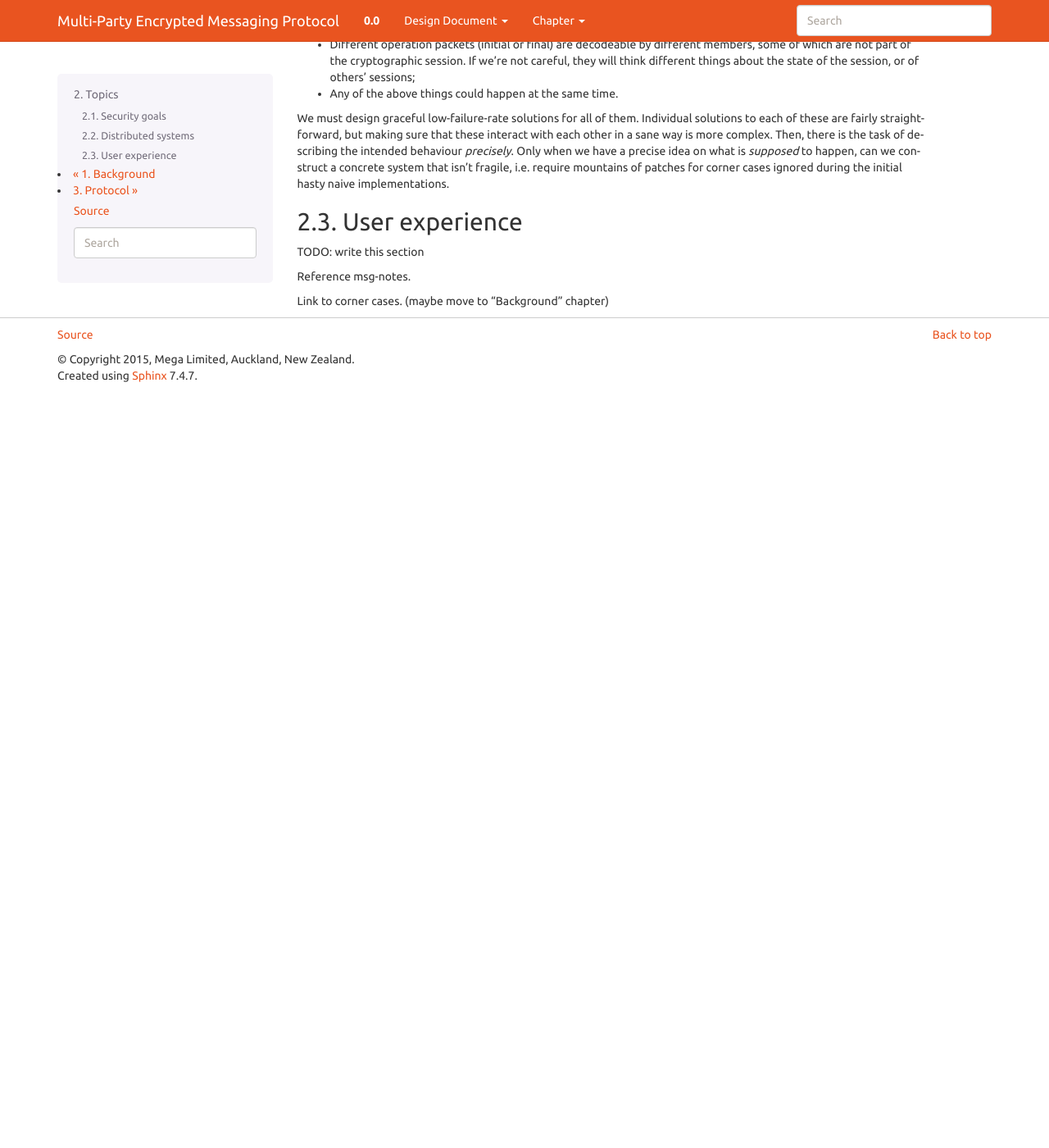
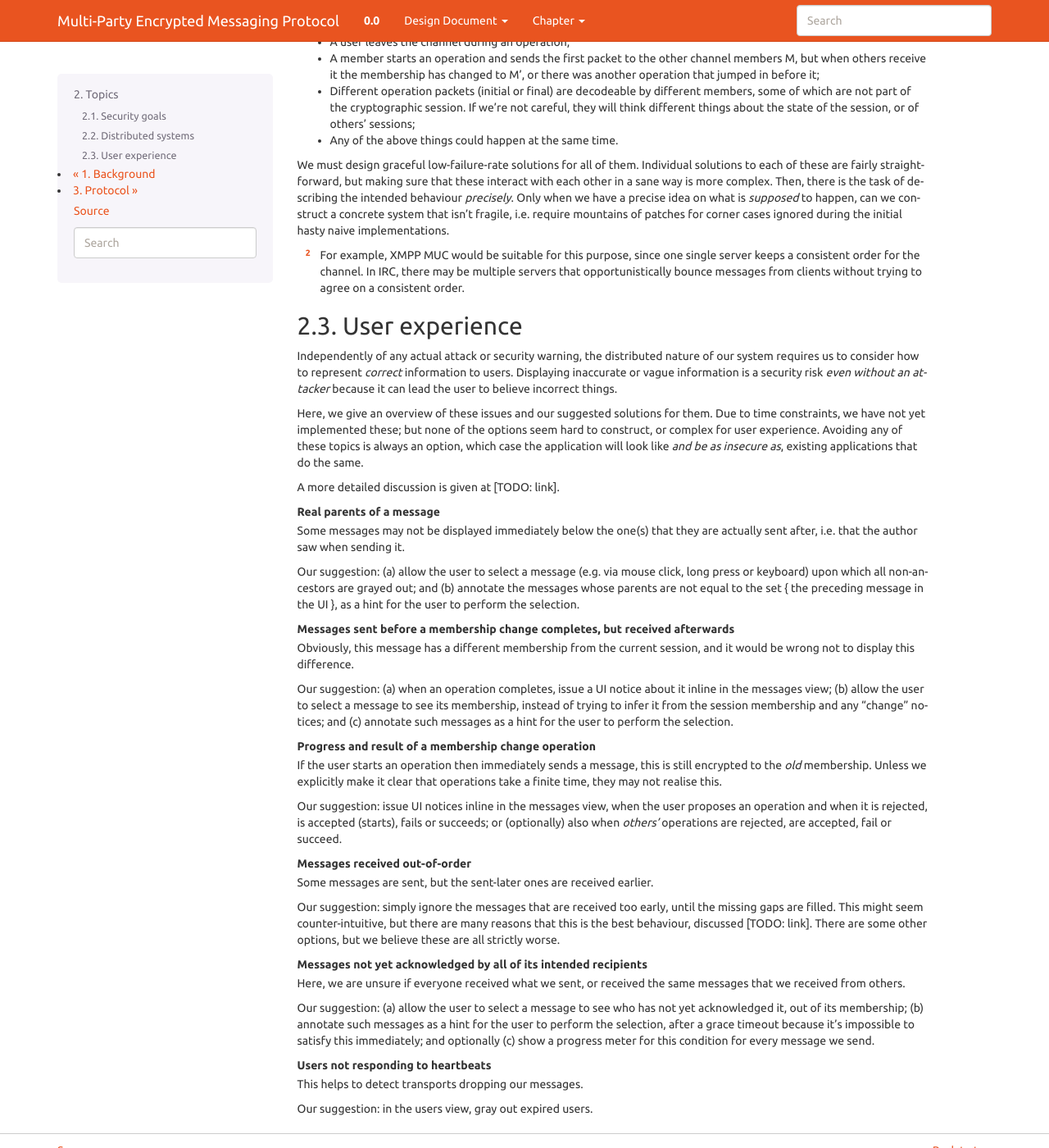
Before and after one commit to meganz/mpenc_doc, a Sphinx documentation site: the page built from source/topics.rst, in a window 1280 px wide and 1400 px high, scrolled down 2042 px. Shown: the whole window at 82% size. Built offline with Sphinx 7.4.7, drawn with Linux system fonts in a browser that asks for light colours; before the commit the page ends 2520 px from its top, so only the background shows below that; some of the changed text lies outside the part shown.

Commit message:
write topics/ui, and add a few extra notes to background, topics/dist-sys and protocol

```diff
--- a/source/background.rst
+++ b/source/background.rst
@@ -324,7 +324,10 @@ For every type of information where we want authenticity *and* confidentiality,
 we should also aim for confidential authenticity - if the attacker should be
 unable to read its contents, they should also be unable to verify *anything*
 about it. As noted earlier, this is useful not merely for its own sake, but is
-essential if we want to protect the confidentiality of membership.
+essential if we want to protect the confidentiality of membership. Furthermore,
+this property can be removed on a higher layer, e.g. an opt-in method to sign
+all messages with public signature keys, but once lost it cannot be regained.
+So it is safer to default to *having* this property.
 
 Against an active attacker, this means that verification must be executable
 only by other members, i.e. depend on session secrets. Against a corrupt
--- a/source/topics.rst
+++ b/source/topics.rst
@@ -11,15 +11,17 @@ Security goals
 We do not try to provide confidentiality of session existence, membership, or
 metadata, under any attack scenario. However, we try to avoid incompatiblities
 with any future other systems that do provide these properties, based on our
-knowledge of existing research and systems that approximate these.
+knowledge of existing research and systems that approximate these. (We do use
+an opportunistic exponential padding scheme that hides the lowest bits of our
+content length, but have not analysed this under a strong threat model.)
 
 We aim to directly provide confidentiality of message content and authenticity
 of membership, ordering, and content; and later a limited form of confidential
 authenticity of ordering and content. An overview follows; we will expand on it
-in more detail in subsequent sections.
+in more detail in subsequent chapters.
 
-We achieve authenticity and confidentiality of message content with standard
-modern cryptographic primitives using ephemeral session keys. The security of
+We achieve authenticity and confidentiality of message content, by using modern
+standard cryptographic primitives with ephemeral session keys. The security of
 these keys, and the authenticity of session membership and boundary ordering
 (freshness), are achieved through a group key agreement and authentication
 protocol. At present we use our own protocol, but this could be replaced.
@@ -83,6 +85,8 @@ Under insider corruption (and under active attack):
 | [x] unavoidable, as explained in the previous chapter.
 | [+] imperfect, theoretically improvable, but we have no immediate plans to.
 
+.. [#gotr] TODO: give links and examples
+
 .. _distributed-systems:
 
 Distributed systems
@@ -115,8 +119,8 @@ For now, we give up causal ordering for membership operations, and instead
 enforce a linear ordering for them. To make this easier, we restrict ourselves
 to a group transport channel, that takes responsibility for the delivery of
 channel events (messages and membership changes), reliably and in a consistent
-order. We do not *assume* this; we detect any deviation from it and notify the
-user, but our system is efficient if the transport is honest.
+order. [#xmpp]_ We do not *assume* this; we detect any deviation from it and
+notify the user, but our system is efficient if the transport is honest.
 
 Beyond this, there are several more non-security distributed systems issues,
 that relate to the integration of cryptographic logic in the context of a group
@@ -145,11 +149,75 @@ precise idea on what is *supposed* to happen, can we construct a concrete
 system that isn't fragile, i.e. require mountains of patches for corner cases
 ignored during the initial hasty naive implementations.
 
+.. [#xmpp] For example, XMPP MUC would be suitable for this purpose, since one
+    single server keeps a consistent order for the channel. In IRC, there may
+    be multiple servers that opportunistically bounce messages from clients
+    without trying to agree on a consistent order.
+
 User experience
 ===============
 
-TODO: write this section
+Independently of any actual attack or security warning, the distributed nature
+of our system requires us to consider how to represent *correct* information to
+users. Displaying inaccurate or vague information is a security risk *even
+without an attacker* because it can lead the user to believe incorrect things.
 
-Reference msg-notes.
+Here, we give an overview of these issues and our suggested solutions for them.
+Due to time constraints, we have not yet implemented these; but none of the
+options seem hard to construct, or complex for user experience. Avoiding any of
+these topics is always an option, which case the application will look like
+*and be as insecure as*, existing applications that do the same.
 
-Link to corner cases. (maybe move to "Background" chapter)
+A more detailed discussion is given at [TODO: link].
+
+Real parents of a message
+  Some messages may not be displayed immediately below the one(s) that they are
+  actually sent after, i.e. that the author saw when sending it.
+
+  Our suggestion: (a) allow the user to select a message (e.g. via mouse click,
+  long press or keyboard) upon which all non-ancestors are grayed out; and (b)
+  annotate the messages whose parents are not equal to the set { the preceding
+  message in the UI }, as a hint for the user to perform the selection.
+
+Messages sent before a membership change completes, but received afterwards
+  Obviously, this message has a different membership from the current session,
+  and it would be wrong not to display this difference.
+
+  Our suggestion: (a) when an operation completes, issue a UI notice about it
+  inline in the messages view; (b) allow the user to select a message to see
+  its membership, instead of trying to infer it from the session membership and
+  any "change" notices; and (c) annotate such messages as a hint for the user
+  to perform the selection.
+
+Progress and result of a membership change operation
+  If the user starts an operation then immediately sends a message, this is
+  still encrypted to the *old* membership. Unless we explicitly make it clear
+  that operations take a finite time, they may not realise this.
+
+  Our suggestion: issue UI notices inline in the messages view, when the user
+  proposes an operation and when it is rejected, is accepted (starts), fails or
+  succeeds; or (optionally) also when *others'* operations are rejected, are
+  accepted, fail or succeed.
+
+Messages received out-of-order
+  Some messages are sent, but the sent-later ones are received earlier.
+
+  Our suggestion: simply ignore the messages that are received too early, until
+  the missing gaps are filled. This might seem counter-intuitive, but there are
+  many reasons that this is the best behaviour, discussed [TODO: link]. There
+  are some other options, but we believe these are all strictly worse.
+
+Messages not yet acknowledged by all of its intended recipients
+  Here, we are unsure if everyone received what we sent, or received the same
+  messages that we received from others.
+
+  Our suggestion: (a) allow the user to select a message to see who has not yet
+  acknowledged it, out of its membership; (b) annotate such messages as a hint
+  for the user to perform the selection, after a grace timeout because it's
+  impossible to satisfy this immediately; and optionally (c) show a progress
+  meter for this condition for every message we send.
+
+Users not responding to heartbeats
+  This helps to detect transports dropping our messages.
+
+  Our suggestion: in the users view, gray out expired users.
```
Also changed, not shown: other parts of source/topics.rst (+3 -3 lines), source/protocol.rst (+8 -2 lines).
